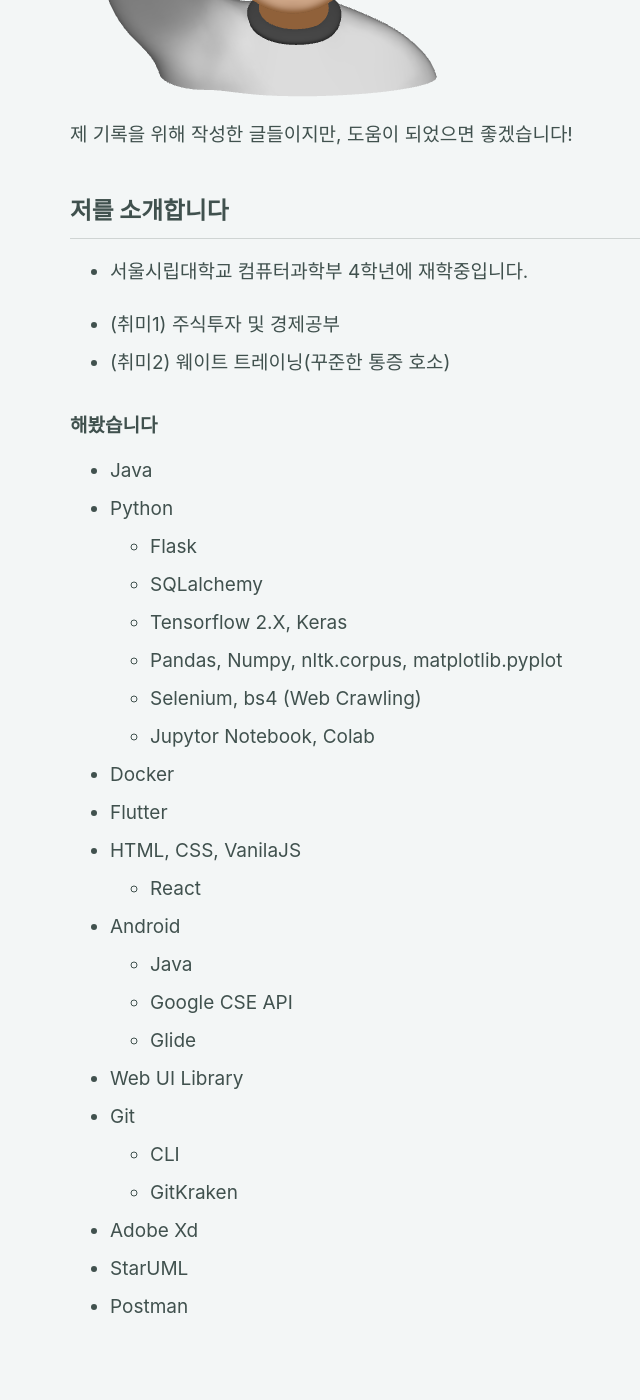
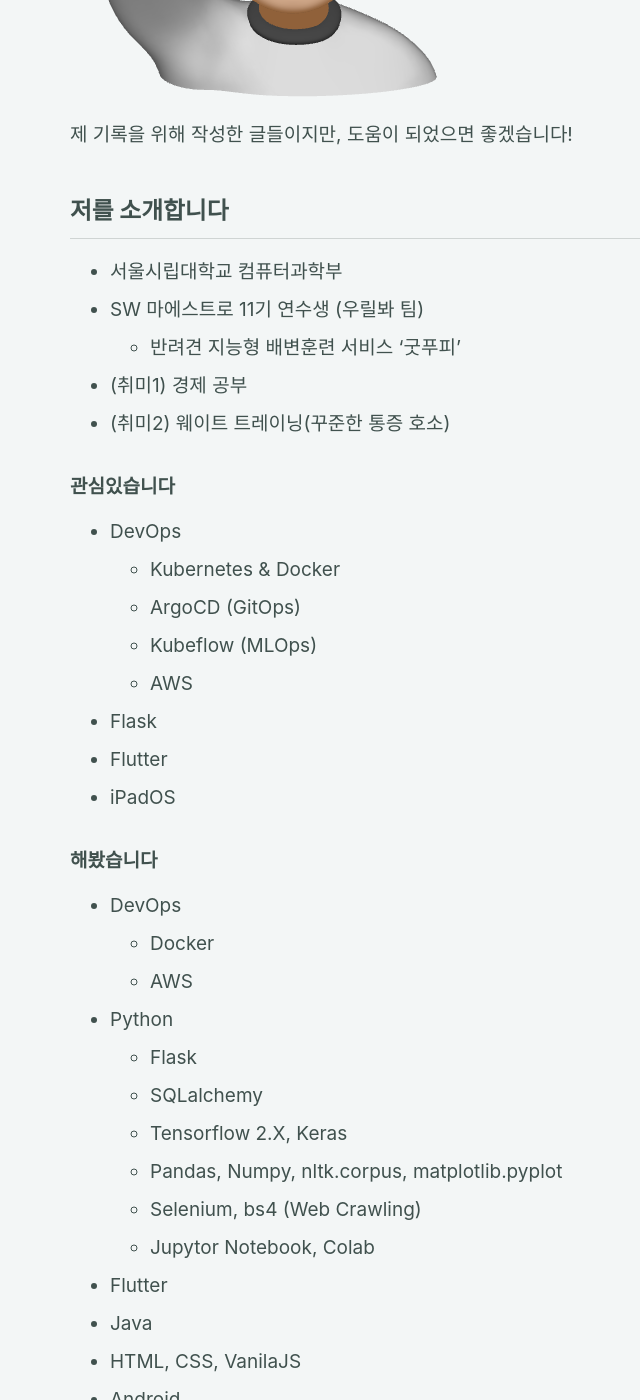
Before and after one commit to livlikwav/livlikwav.github.io, a Jekyll site: the page built from _pages/about.md, in a window 1280 px wide and 1400 px high, scrolled down 488 px. Shown: the whole window, without its empty margins (249-889 px from the left). Built offline with Jekyll 4.4.1, drawn with Linux system fonts in a browser that asks for light colours; cached includes are drawn as plain includes; nearby versions of some CDN libraries; our own code applies the rules of GitHub Pages for plain Markdown files.

Commit message:
Update bio & about.md

```diff
--- a/_config.yml
+++ b/_config.yml
@@ -20,8 +20,7 @@
 title_separator          : "-"
 subtitle                 : # site tagline that appears below site title in masthead
 name                     : "Liv Lik Wav"
-description              : "major in computer science, Univ of Seoul.
-                            Interested at programming, investment, weighttraining"
+description              : "major in computer science, Univ of Seoul."
 url                      : "https://livlikwav.github.io"
 baseurl                  : "" # the subpath of your site, e.g. "/blog"
 repository               : "livlikwav/blog-comment" # GitHub username/repo-name e.g. "mmistakes/minimal-mistakes"
@@ -110,7 +109,7 @@
 author:
   name             : "livlikwav"
   avatar           : "/assets/images/bio_photo.png" # path of avatar image, e.g. "/assets/images/bio-photo.jpg"
-  bio              : "Univ of Seoul, Computer Science"
+  bio              : "서울시립대학교 컴퓨터과학부<br>SW마에스트로 11기 연수생"
   location         : "Seoul, Korea"
   email            : "gaonrudal@gmail.com"
   links:
--- a/_pages/about.md
+++ b/_pages/about.md
@@ -12,14 +12,29 @@
 
 ## 저를 소개합니다
 
-- 서울시립대학교 컴퓨터과학부 4학년에 재학중입니다.
+- 서울시립대학교 컴퓨터과학부
+- SW 마에스트로 11기 연수생 (우릴봐 팀)
+  - 반려견 지능형 배변훈련 서비스 '굿푸피'
 
-- (취미1) 주식투자 및 경제공부
+- (취미1) 경제 공부
 - (취미2) 웨이트 트레이닝(꾸준한 통증 호소)
+
+### 관심있습니다
+
+- DevOps
+  - Kubernetes & Docker
+  - ArgoCD (GitOps)
+  - Kubeflow (MLOps)
+  - AWS
+- Flask
+- Flutter
+- iPadOS
 
 ### 해봤습니다
 
-- Java
+- DevOps
+  - Docker
+  - AWS
 - Python
   - Flask
   - SQLalchemy
@@ -27,18 +42,11 @@
   - Pandas, Numpy, nltk.corpus, matplotlib.pyplot
   - Selenium, bs4 (Web Crawling)
   - Jupytor Notebook, Colab
-- Docker
 - Flutter
+- Java
 - HTML, CSS, VanilaJS
-  - React
 - Android
   - Java
   - Google CSE API
   - Glide
-- Web UI Library
-- Git
-  - CLI
-  - GitKraken
 - Adobe Xd
-- StarUML
-- Postman
```
Also changed, not shown: how_to_jekyll.md (added, +12 -0 lines), README.md.
